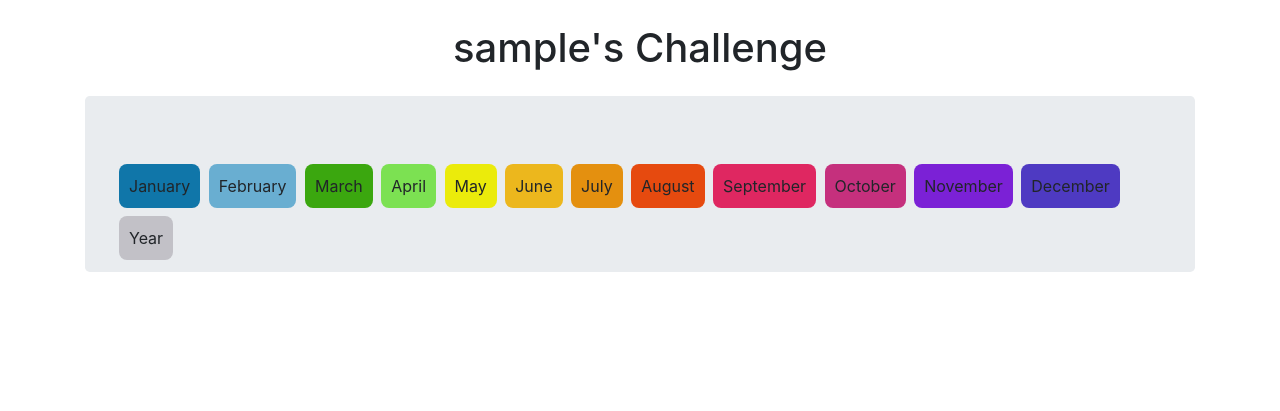
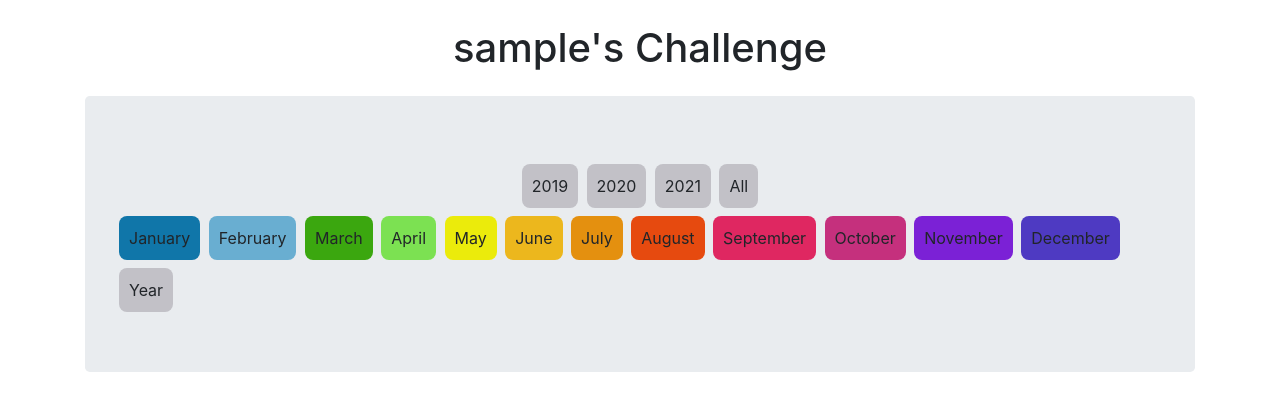
Before and after one commit to AdamMisiak/Books_library, a Django app: page /users/challenge/ in a window 1280 px wide. Shown: the part 106-517 px from the top of the page. Run offline with Django 3.2, Linux system fonts and the light colour scheme; the visitor is signed in with stand-in values (Sample User, id 1); data comes from the database, SQL or seed files in the repository; data that the repository does not hold is empty; some libraries are stand-ins or nearby versions.

Commit message:
Year selection added

```diff
--- a/src/pages/views.py
+++ b/src/pages/views.py
@@ -197,9 +197,11 @@ def update_book_view(request):
             # SETTING GENRE, MONTH AND STATUS OF BOOK
             genre = form.cleaned_data.get("genre")
             month = form.cleaned_data.get("month")
+            year = form.cleaned_data.get("year")
             status = form.cleaned_data.get("status")
 
             book_position.month = month
+            book_position.year = year
             book_position.status = status
             book.genre_1 = genre
 
--- a/src/static/js/choose_month_script.js
+++ b/src/static/js/choose_month_script.js
@@ -3,25 +3,48 @@ const capitalize = (s) => {
   return s.charAt(0).toUpperCase() + s.slice(1)
 }
 
-var used_flag = false;
+var chosen_year
+var chosen_month
 
 function chooseMonth(clicked_id) {
     month = capitalize(clicked_id);
     elements = document.querySelectorAll('[id=block]');
-    counter = 0;
+
 
     if (String(month) == 'Year') {
         for (var i = 0; i < elements.length; i++) {
             elements[i].style.display = "block";
-            used_flag = false;
         }
     } else {
         for (var i = 0; i < elements.length; i++) {
-            if (String(elements[i].children[0].children[0].children[1].children[0].children[1].children[3].innerHTML) != String(month)) {
+            if (String(elements[i].children[0].children[0].children[1].children[0].children[1].children[3].innerHTML) == String(month) &&
+                String(elements[i].children[0].children[0].children[1].children[0].children[1].children[4].innerHTML) == String(chosen_year)) {
+                elements[i].style.display = "block";
+            } else {
                 elements[i].style.display = "none";
-            } else {
-                elements[i].style.display = "block";
             }
         }
     }
 }
+
+function chooseYear(clicked_id) {
+    year = capitalize(clicked_id);
+    chosen_year = year
+    elements = document.querySelectorAll('[id=block]');
+
+    console.log(String(year))
+    if (String(year) == 'All') {
+        for (var i = 0; i < elements.length; i++) {
+            elements[i].style.display = "block";
+        }
+    } else {
+        for (var i = 0; i < elements.length; i++) {
+            if (String(elements[i].children[0].children[0].children[1].children[0].children[1].children[4].innerHTML) == String(year) &&
+                String(elements[i].children[0].children[0].children[1].children[0].children[1].children[3].innerHTML) == String(chosen_month)) {
+                elements[i].style.display = "block";
+            } else {
+                elements[i].style.display = "none";
+            }
+        }
+    }
+}
--- a/src/templates/users/challenge.html
+++ b/src/templates/users/challenge.html
@@ -11,6 +11,13 @@
 
 <div class="container">
     <div class="jumbotron">
+        <div style="text-align: center;">
+            <a onclick="chooseYear(this.id)" class="month year" id="2019">2019</a>
+            <a onclick="chooseYear(this.id)" class="month year" id="2020">2020</a>
+            <a onclick="chooseYear(this.id)" class="month year" id="2021">2021</a>
+            <a onclick="chooseYear(this.id)" class="month year" id="all">All</a>
+        </div>
+
         <div style="float:left;">
             <a onclick="chooseMonth(this.id)" class="month january" id="january">January</a>
             <a onclick="chooseMonth(this.id)" class="month february" id="february">February</a>
@@ -28,7 +35,9 @@
         </div>
         <br>
         <br>
-   </div>
+        <br>
+        <br>
+    </div>
 </div>
 
 {% for book_position in users_book_positions %}
```
